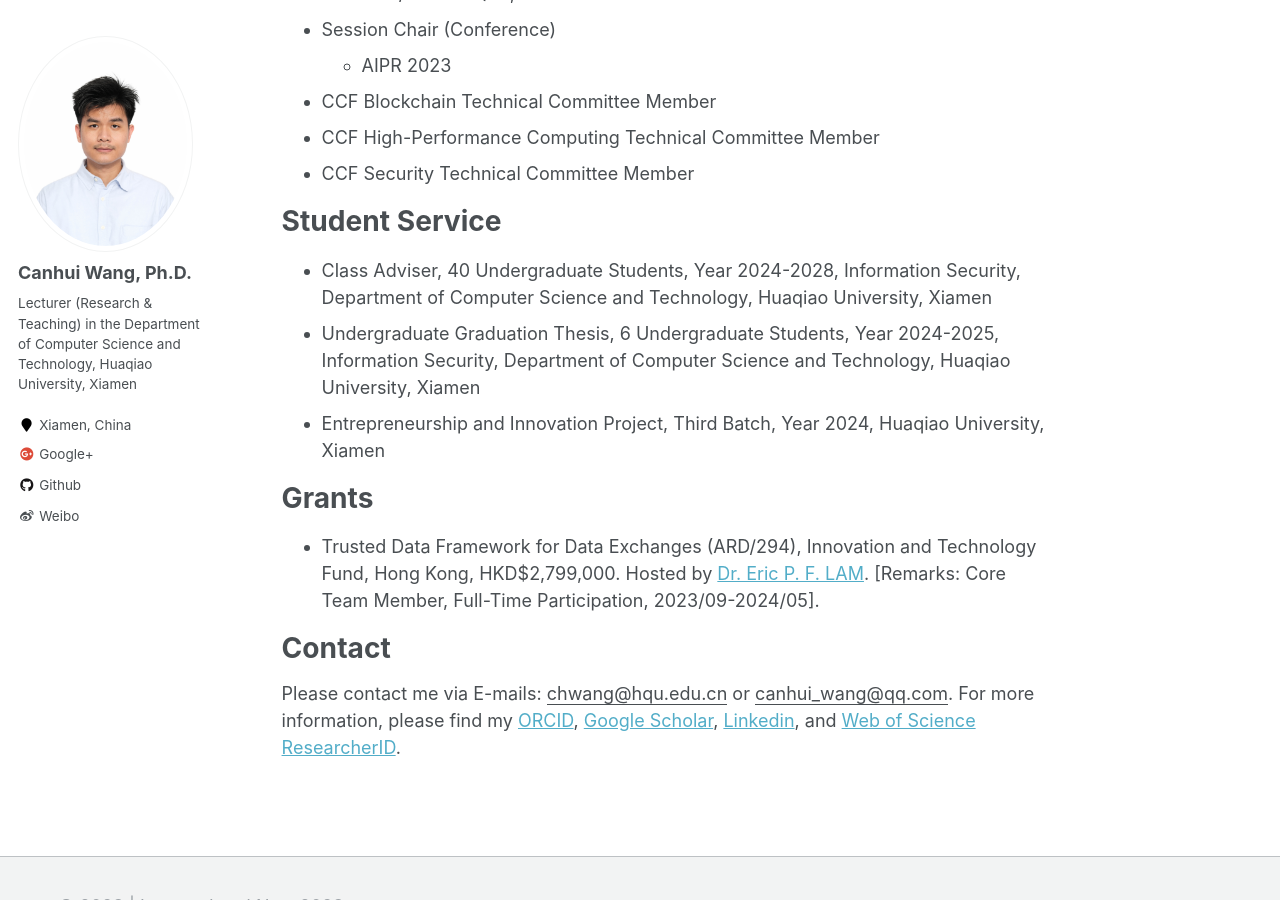
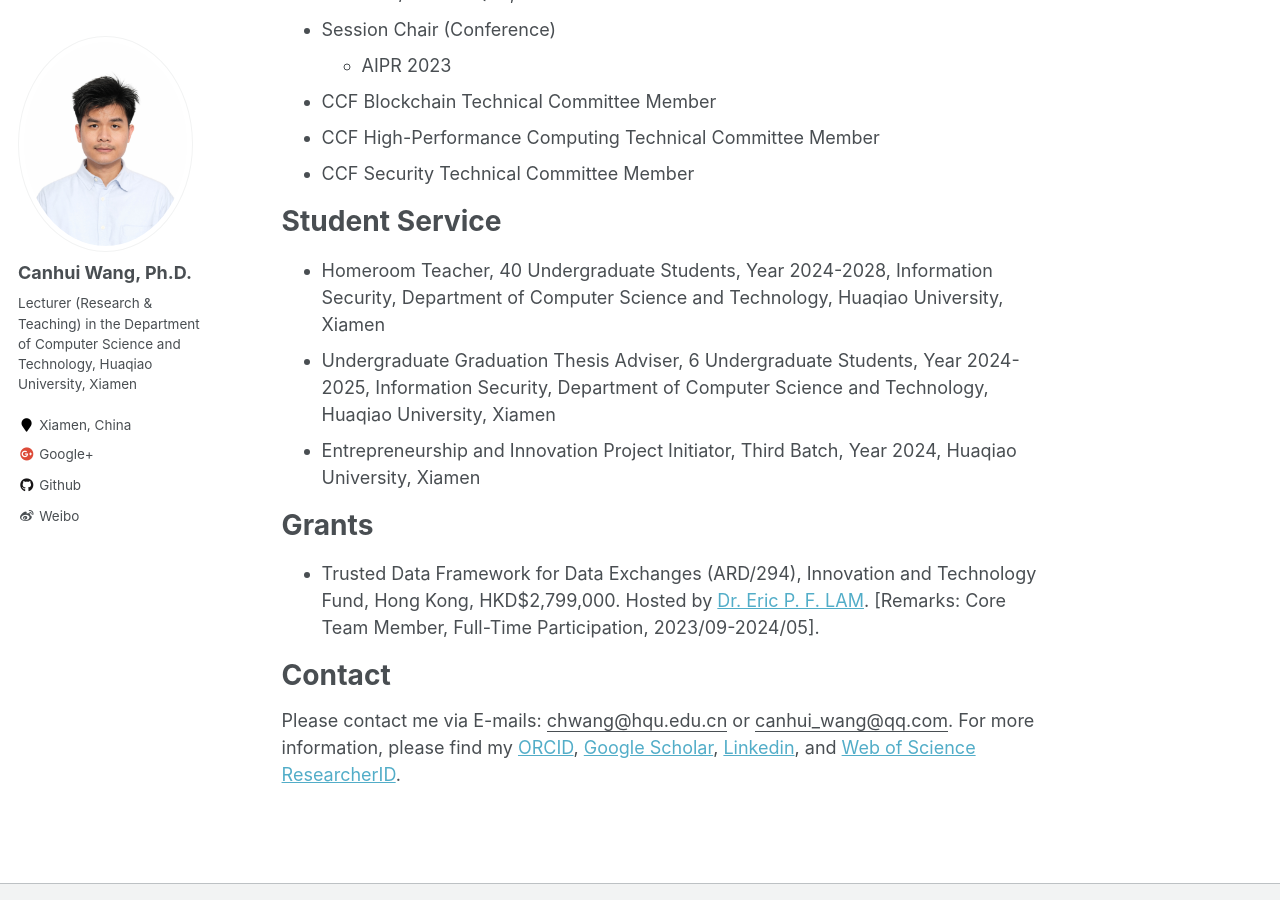
Before and after one commit to Canhui/canhui.github.io, a Jekyll site: the page built from _pages/about.md, in a window 1280 px wide and 900 px high, scrolled down 1721 px. Built offline with Jekyll 4.4.1, drawn with Linux system fonts in a browser that asks for light colours.

Commit message:
Update about.md

```diff
--- a/_pages/about.md
+++ b/_pages/about.md
@@ -69,9 +69,9 @@ Professional Service
 
 Student Service
 ======
-* Class Adviser, 40 Undergraduate Students, Year 2024-2028, Information Security, Department of Computer Science and Technology, Huaqiao University, Xiamen
-* Undergraduate Graduation Thesis, 6 Undergraduate Students, Year 2024-2025, Information Security, Department of Computer Science and Technology, Huaqiao University, Xiamen
-* Entrepreneurship and Innovation Project, Third Batch, Year 2024, Huaqiao University, Xiamen
+* Homeroom Teacher, 40 Undergraduate Students, Year 2024-2028, Information Security, Department of Computer Science and Technology, Huaqiao University, Xiamen
+* Undergraduate Graduation Thesis Adviser, 6 Undergraduate Students, Year 2024-2025, Information Security, Department of Computer Science and Technology, Huaqiao University, Xiamen
+* Entrepreneurship and Innovation Project Initiator, Third Batch, Year 2024, Huaqiao University, Xiamen
 
 
 <!-- **News on June 15, 2023:** Congratulations -->
```
